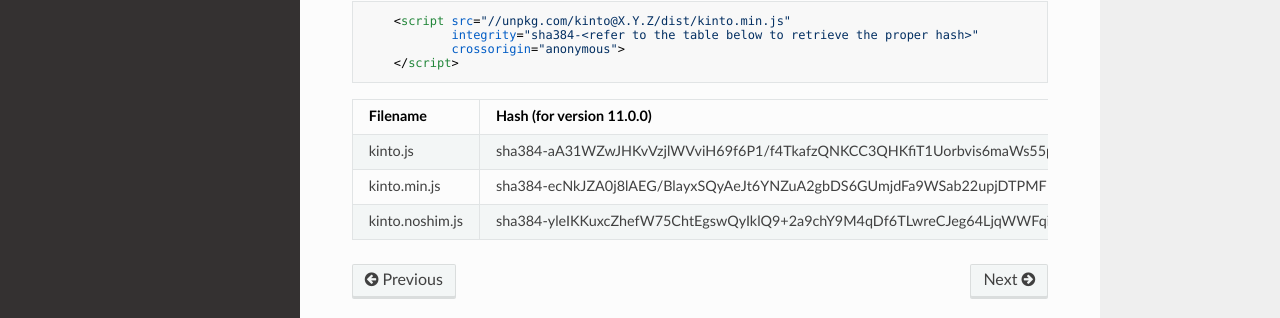
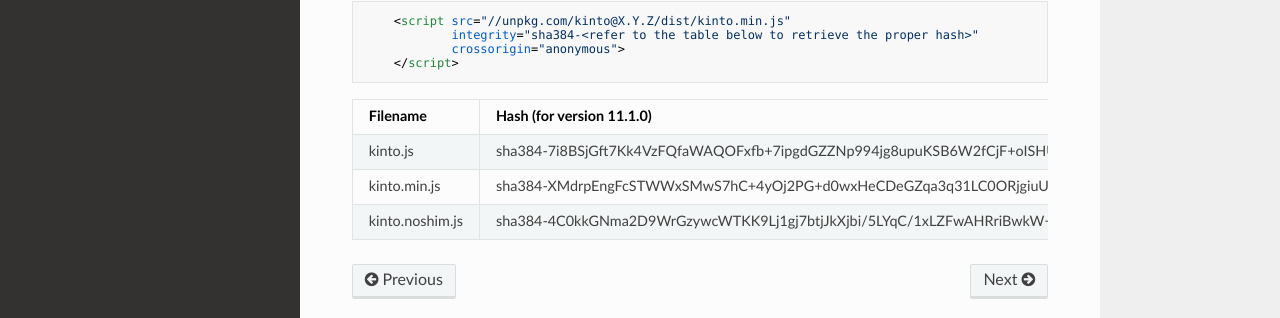
Before and after one commit to Kinto/kinto.js, an MkDocs documentation site: the page built from docs/installation.md, in a window 1280 px wide and 1323 px high. Shown: the part 930-1248 px from the top of the window. Built offline with MkDocs 1.6.1, drawn with Linux system fonts in a browser that asks for light colours; nearby versions of some CDN libraries; old or Windows-style settings are respelled for this version of MkDocs.

Commit message:
Update SRIs

````diff
--- a/docs/installation.md
+++ b/docs/installation.md
@@ -37,8 +37,8 @@
     </script>
 ```
 
-| Filename                | Hash (for version 11.0.0)                                               |
+| Filename                | Hash (for version 11.1.0)                                               |
 |-------------------------|-------------------------------------------------------------------------|
-| kinto.js                | sha384-aA31WZwJHKvVzjlWVviH69f6P1/f4TkafzQNKCC3QHKfiT1Uorbvis6maWs55pMD |
-| kinto.min.js            | sha384-ecNkJZA0j8lAEG/BlayxSQyAeJt6YNZuA2gbDS6GUmjdFa9WSab22upjDTPMFFCa |
-| kinto.noshim.js         | sha384-yleIKKuxcZhefW75ChtEgswQyIklQ9+2a9chY9M4qDf6TLwreCJeg64LjqWWFqiD |
+| kinto.js                | sha384-7i8BSjGft7Kk4VzFQfaWAQOFxfb+7ipgdGZZNp994jg8upuKSB6W2fCjF+oISHUF |
+| kinto.min.js            | sha384-XMdrpEngFcSTWWxSMwS7hC+4yOj2PG+d0wxHeCDeGZqa3q31LC0ORjgiuU0aeevg |
+| kinto.noshim.js         | sha384-4C0kkGNma2D9WrGzywcWTKK9Lj1gj7btjJkXjbi/5LYqC/1xLZFwAHRriBwkW+Xo |
````
